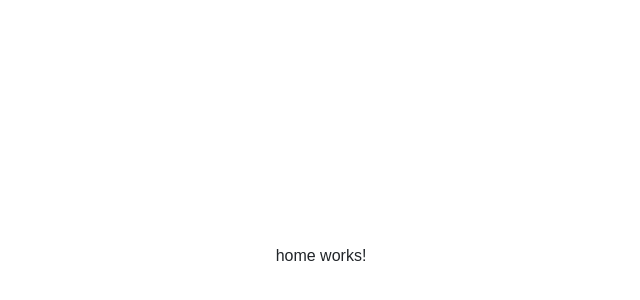
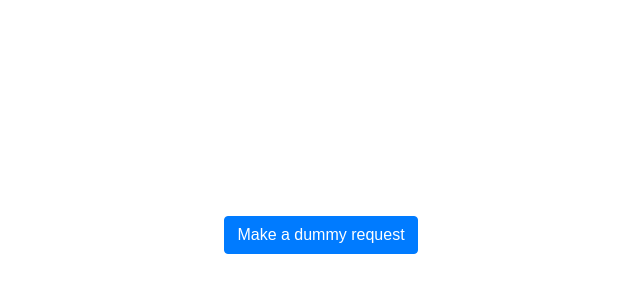
Before and after one commit to Gagandeep39/-spring-microservice-auth-architecture-frontend, an Angular app: page /home in a window 1280 px wide. Shown: the part 136-436 px from the top of the page, without its empty margins (319-959 px from the left). Built offline with nearby package versions, Linux system fonts and the light colour scheme.

Commit message:
Created a dummy service

```diff
--- a/src/app/home/home.component.html
+++ b/src/app/home/home.component.html
@@ -1 +1,6 @@
-<p>home works!</p>
+<div class="container">
+    <button (click)="helloWorld()" class="btn btn-primary">Make a dummy request</button>
+    <pre>
+        {{response | json}}
+    </pre>
+</div>
--- a/src/app/home/home.component.ts
+++ b/src/app/home/home.component.ts
@@ -1,4 +1,5 @@
 import { Component, OnInit } from '@angular/core';
+import { DummyService } from '../services/dummy.service';
 
 @Component({
   selector: 'app-home',
@@ -7,9 +8,24 @@ import { Component, OnInit } from '@angular/core';
 })
 export class HomeComponent implements OnInit {
 
-  constructor() { }
+  response;
+
+  constructor(private dummyService: DummyService) { }
 
   ngOnInit(): void {
   }
 
+  helloWorld() {
+    console.log('Clicked');
+
+    this.dummyService.helloWorld().subscribe(res => {
+      this.response = res;
+      console.log(this.response);
+    }, error => {
+      this.response = error;
+    })
+  }
+
+
+
 }
--- /dev/null
+++ b/src/app/services/dummy.service.ts
@@ -0,0 +1,16 @@
+import { HttpClient } from '@angular/common/http';
+import { Injectable } from '@angular/core';
+import { environment } from 'src/environments/environment';
+
+@Injectable({
+  providedIn: 'root',
+})
+export class DummyService {
+  authServiceUrl = `${environment.protocol}${environment.applicationUrl}`;
+
+  constructor(private http: HttpClient) {}
+
+  helloWorld() {
+    return this.http.get(this.authServiceUrl);
+  }
+}
```
